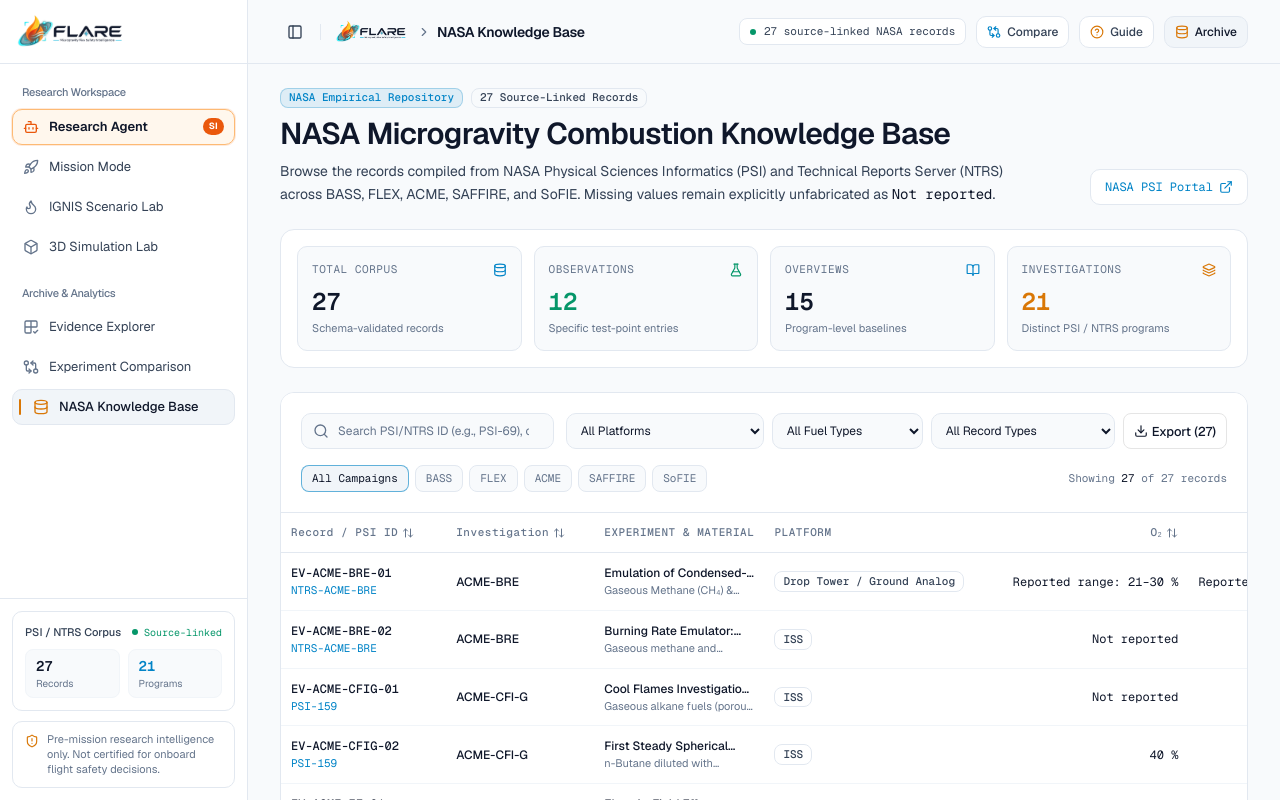
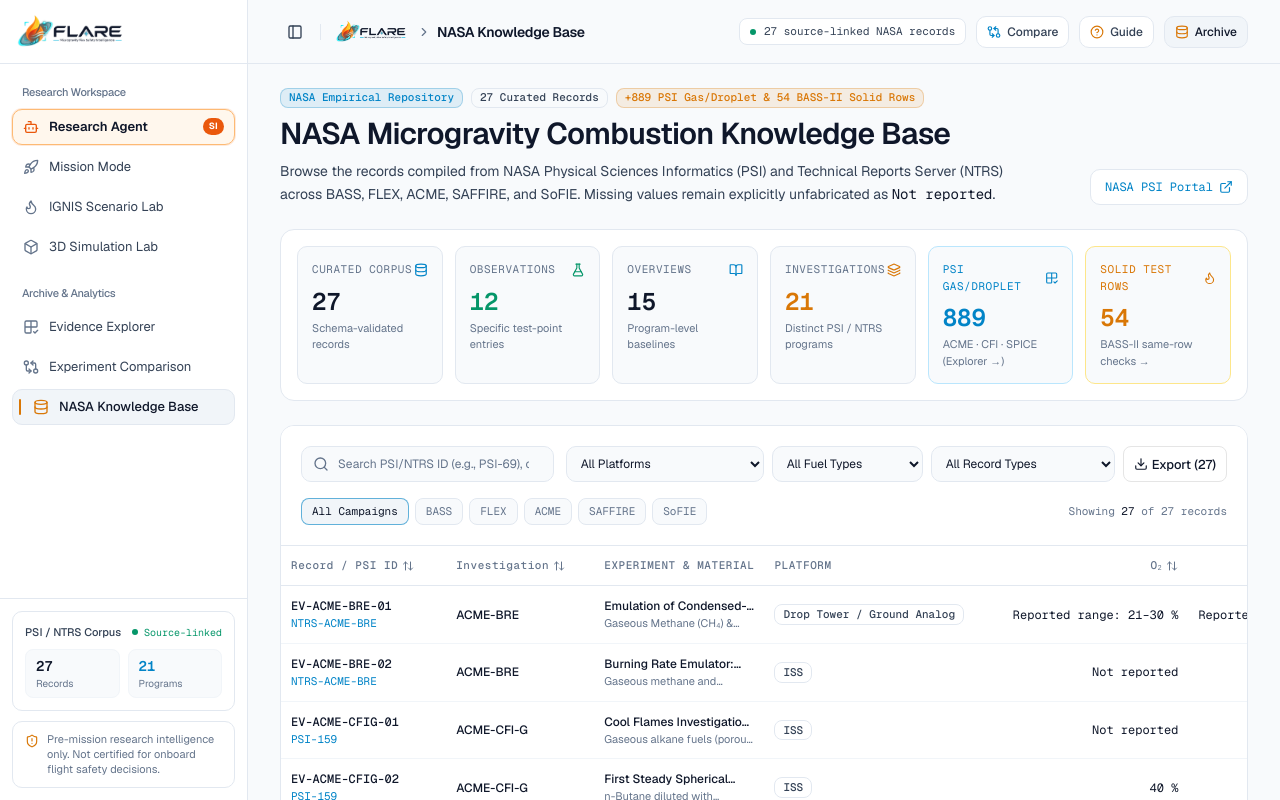
Before and after one commit to karimelassali/Nasa-flare-space-apps-2026, a Next.js app: page /knowledge in a window 1280 px wide. Shown: the top 800 px of the page. Built offline with nearby package versions, Linux system fonts and the light colour scheme.

Commit message:
feat: surface PSI gas/droplet (889) and BASS-II solid (54) KPIs on Knowledge Base

```diff
--- a/src/app/knowledge/page.tsx
+++ b/src/app/knowledge/page.tsx
@@ -1,7 +1,8 @@
 'use client';
 
 import { useMemo, useState } from 'react';
-import { BookOpen, Database, ExternalLink, FlaskConical, Layers } from 'lucide-react';
+import Link from 'next/link';
+import { BookOpen, Database, ExternalLink, Flame, FlaskConical, Grid2x2Check, Layers } from 'lucide-react';
 import { ExperimentDetailsDrawer } from '@/components/knowledge/ExperimentDetailsDrawer';
 import { KnowledgeTable } from '@/components/knowledge/KnowledgeTable';
 import { Badge } from '@/components/ui/badge';
@@ -10,11 +11,15 @@ import {
   getAllEvidenceRecords,
   getCorpusStatistics,
 } from '@/lib/evidence/repository';
+import { getPsiCorpusSummary } from '@/lib/evidence/psi-dataset';
+import { getSolidDatasetSummary } from '@/lib/evidence/solid-dataset';
 import type { EvidenceRecord } from '@/types/flare';
 
 export default function KnowledgeBasePage() {
   const records = useMemo(() => getAllEvidenceRecords(), []);
   const stats = useMemo(() => getCorpusStatistics(records), [records]);
+  const psiSummary = useMemo(() => getPsiCorpusSummary(), []);
+  const solidSummary = useMemo(() => getSolidDatasetSummary(), []);
   const [selectedRecord, setSelectedRecord] = useState<EvidenceRecord | null>(null);
 
   return (
@@ -25,7 +30,10 @@ export default function KnowledgeBasePage() {
           <div className="flex flex-wrap items-center gap-2">
             <Badge variant="cyan">NASA Empirical Repository</Badge>
             <Badge variant="outline" className="font-mono-telemetry">
-              {stats.totalRecords} Source-Linked Records
+              {stats.totalRecords} Curated Records
+            </Badge>
+            <Badge variant="warning" className="font-mono-telemetry">
+              +{psiSummary.totalRows} PSI Gas/Droplet &amp; {solidSummary.totalRows} BASS-II Solid Rows
             </Badge>
           </div>
           <h1 className="font-display text-2xl sm:text-3xl font-semibold tracking-tight text-[#0F172A]">
@@ -53,10 +61,10 @@ export default function KnowledgeBasePage() {
       {/* Tremor-style KPI Strip */}
       <Card>
         <CardContent className="p-4">
-          <div className="grid grid-cols-2 lg:grid-cols-4 gap-3">
+          <div className="grid grid-cols-2 lg:grid-cols-6 gap-3">
             <div className="rounded-lg bg-[#F8FAFC] border border-[#E2E8F0] p-3.5">
               <div className="flex items-center justify-between text-[11px] font-mono-telemetry uppercase tracking-wider text-[#64748B]">
-                <span>Total Corpus</span>
+                <span>Curated Corpus</span>
                 <Database className="w-3.5 h-3.5 text-[#0284C7]" />
               </div>
               <div className="mt-2 font-mono-telemetry text-2xl font-semibold text-[#0F172A] tabular-nums">
@@ -105,6 +113,38 @@ export default function KnowledgeBasePage() {
                 Distinct PSI / NTRS programs
               </div>
             </div>
+
+            <Link
+              href="/evidence"
+              className="rounded-lg bg-[#F8FAFC] border border-[#BAE6FD] hover:border-[#0284C7] p-3.5 transition-colors block"
+            >
+              <div className="flex items-center justify-between text-[11px] font-mono-telemetry uppercase tracking-wider text-[#0284C7]">
+                <span>PSI Gas/Droplet</span>
+                <Grid2x2Check className="w-3.5 h-3.5 text-[#0284C7]" />
+              </div>
+              <div className="mt-2 font-mono-telemetry text-2xl font-semibold text-[#0284C7] tabular-nums">
+                {psiSummary.totalRows}
+              </div>
+              <div className="mt-0.5 text-[11px] text-[#64748B]">
+                ACME · CFI · SPICE (Explorer →)
+              </div>
+            </Link>
+
+            <Link
+              href="/ignis"
+              className="rounded-lg bg-[#F8FAFC] border border-[#FDE68A] hover:border-[#D97706] p-3.5 transition-colors block"
+            >
+              <div className="flex items-center justify-between text-[11px] font-mono-telemetry uppercase tracking-wider text-[#D97706]">
+                <span>Solid Test Rows</span>
+                <Flame className="w-3.5 h-3.5 text-[#D97706]" />
+              </div>
+              <div className="mt-2 font-mono-telemetry text-2xl font-semibold text-[#D97706] tabular-nums">
+                {solidSummary.totalRows}
+              </div>
+              <div className="mt-0.5 text-[11px] text-[#64748B]">
+                BASS-II same-row checks →
+              </div>
+            </Link>
           </div>
         </CardContent>
       </Card>
```
